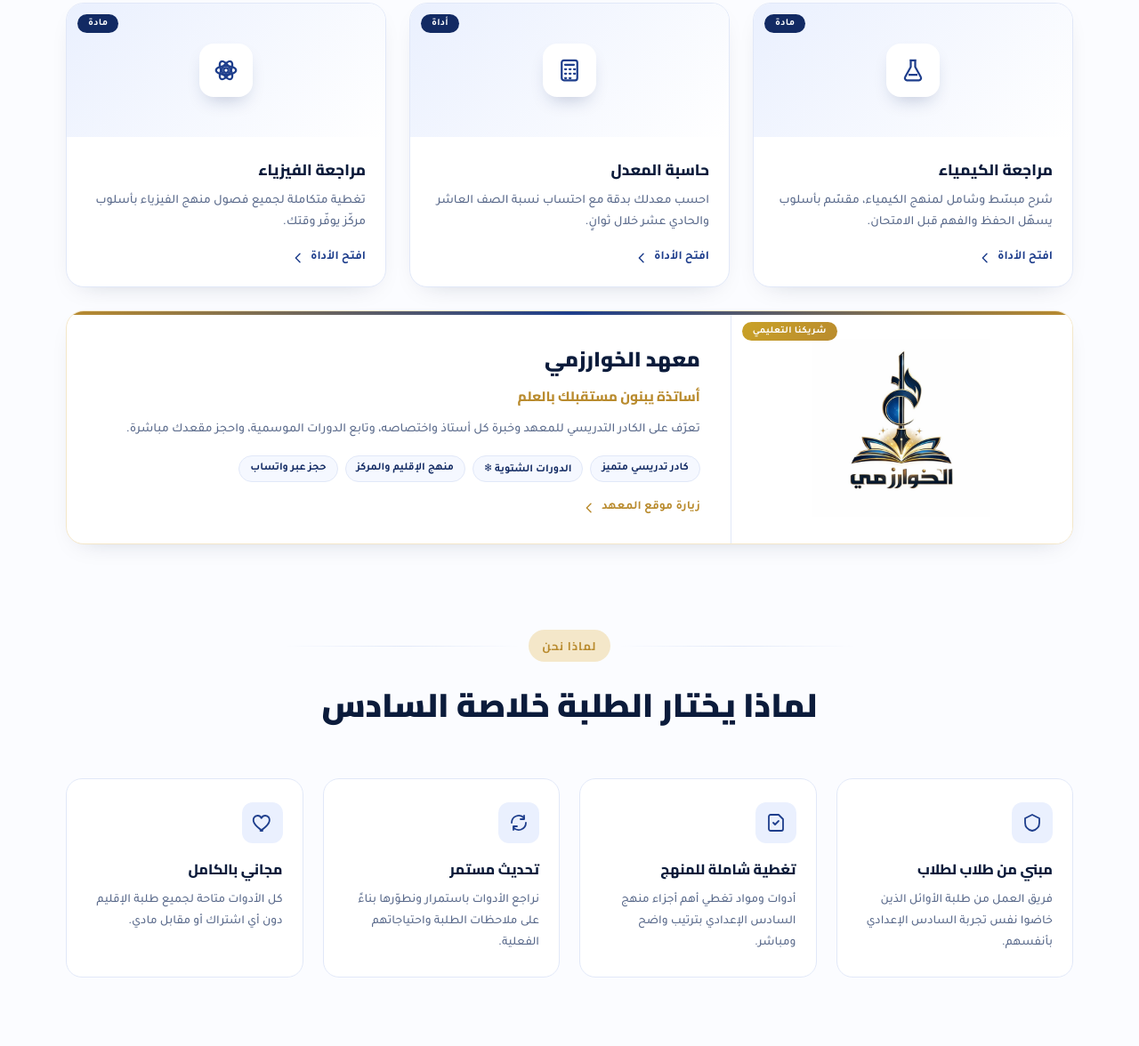
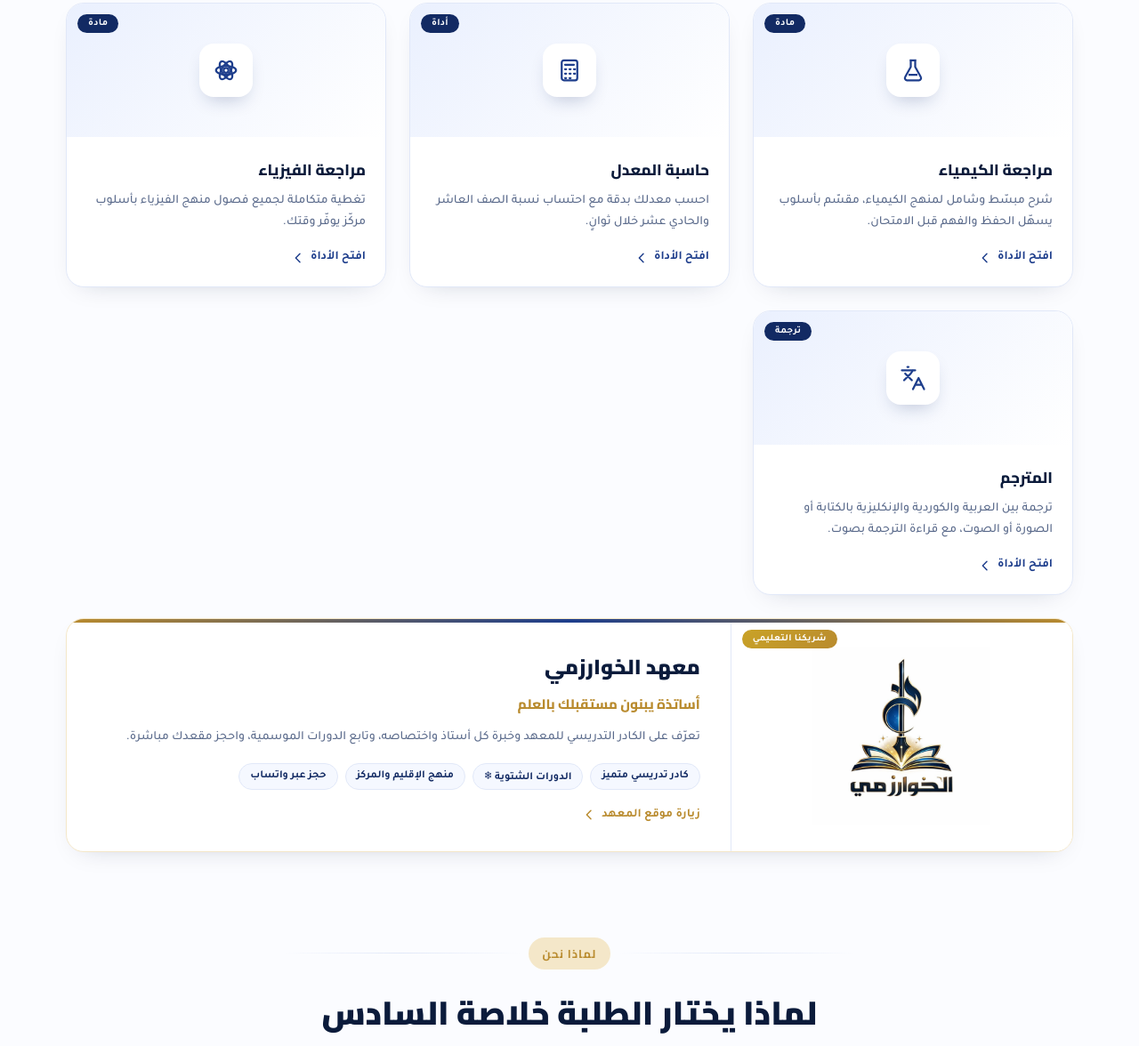
Before and after one commit to wadehbmwm5-beep/tlv-12, a plain HTML site: page index.html in a window 1280 px wide. Shown: the part 1490-2666 px from the top of the page at 89% size. Drawn offline with Linux system fonts and the light colour scheme.

Commit message:
Add files via upload

```diff
--- a/index.html
+++ b/index.html
@@ -4,7 +4,7 @@
 <meta charset="UTF-8">
 <meta name="viewport" content="width=device-width, initial-scale=1.0">
 <title>خلاصة السادس | المنصة الأولى لطلبة السادس الإعدادي</title>
-<meta name="description" content="خلاصة السادس — أقوى منصة طلابية على مستوى الإقليم: عداد وزاري، أرشيف أسئلة، عداد بومودورو، مراجعة كيمياء وفيزياء، وحاسبة معدل.">
+<meta name="description" content="خلاصة السادس — أقوى منصة طلابية على مستوى الإقليم: عداد وزاري، أرشيف أسئلة، عداد بومودورو، مراجعة كيمياء وفيزياء، حاسبة معدل، ومترجم عربي–كوردي–إنكليزي.">
 <link rel="preconnect" href="https://fonts.googleapis.com">
 <link rel="preconnect" href="https://fonts.gstatic.com" crossorigin>
 <link href="https://fonts.googleapis.com/css2?family=Cairo:wght@600;700;800;900&family=Tajawal:wght@400;500;700&display=swap" rel="stylesheet">
@@ -421,7 +421,7 @@
     </div>
 
     <div class="stats reveal">
-      <div class="stat"><div class="stat-num">٦</div><div class="stat-label">أدوات تعليمية متكاملة</div></div>
+      <div class="stat"><div class="stat-num">٧</div><div class="stat-label">أدوات تعليمية متكاملة</div></div>
       <div class="stat"><div class="stat-num">٢</div><div class="stat-label">مادتين مراجعة شاملة</div></div>
       <div class="stat"><div class="stat-num">١٠٠٪</div><div class="stat-label">مجاني بالكامل</div></div>
       <div class="stat"><div class="stat-num">٢٤/٧</div><div class="stat-label">متاح في أي وقت</div></div>
@@ -540,7 +540,24 @@
         </div>
       </a>
 
-      <!-- كارت 7 : معهد الخوارزمي (بطاقة مميزة بعرض كامل) -->
+      <!-- كارت 7 : المترجم -->
+      <a href="https://translate-pi-virid.vercel.app/" class="tool-card reveal" rel="noopener" target="_blank">
+        <div class="tool-media">
+          <span class="tool-tag">ترجمة</span>
+          <!-- ضع هنا سكرين شوت حقيقي للموقع باسم shot-translate.jpg -->
+          <img class="shot" src="shot-translate.jpg" alt="المترجم" onerror="this.style.display='none'">
+          <div class="tool-icon">
+            <svg viewBox="0 0 24 24" fill="none"><path d="M5 8l6 6M4 14l6-6 2-3M2 5h12M7 2h1" stroke="currentColor" stroke-width="1.8" stroke-linecap="round" stroke-linejoin="round"/><path d="M22 22l-5-10-5 10M14 18h6" stroke="currentColor" stroke-width="1.8" stroke-linecap="round" stroke-linejoin="round"/></svg>
+          </div>
+        </div>
+        <div class="tool-body">
+          <h3>المترجم</h3>
+          <p>ترجمة بين العربية والكوردية والإنكليزية بالكتابة أو الصورة أو الصوت، مع قراءة الترجمة بصوت.</p>
+          <span class="tool-link">افتح الأداة <svg viewBox="0 0 24 24" fill="none"><path d="M15 5l-7 7 7 7" stroke="currentColor" stroke-width="2.2" stroke-linecap="round" stroke-linejoin="round"/></svg></span>
+        </div>
+      </a>
+
+      <!-- كارت 8 : معهد الخوارزمي (بطاقة مميزة بعرض كامل) -->
       <a href="https://alkhwarizmiinstitute.vercel.app/" id="partner" class="tool-card featured reveal" rel="noopener" target="_blank">
         <div class="tool-media">
           <span class="tool-tag">شريكنا التعليمي</span>
@@ -643,6 +660,7 @@
         <a href="https://tlv12timer.vercel.app/" target="_blank" rel="noopener">عداد وزاري</a>
         <a href="https://tlv12calculator.vercel.app/" target="_blank" rel="noopener">حاسبة المعدل</a>
         <a href="https://questionstlv12.vercel.app/" target="_blank" rel="noopener">الأسئلة الوزارية</a>
+        <a href="https://translate-pi-virid.vercel.app/" target="_blank" rel="noopener">المترجم</a>
       </div>
       <div class="footer-col">
         <h4>شركاؤنا</h4>
```
